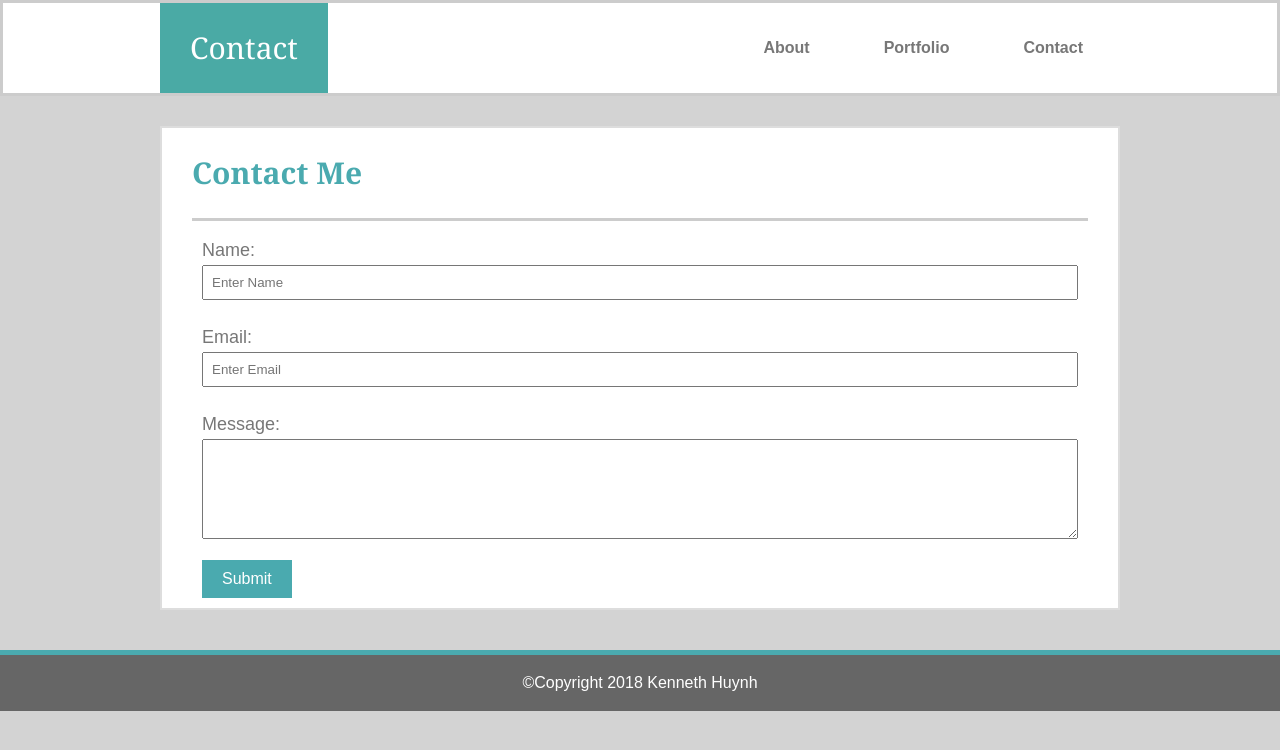
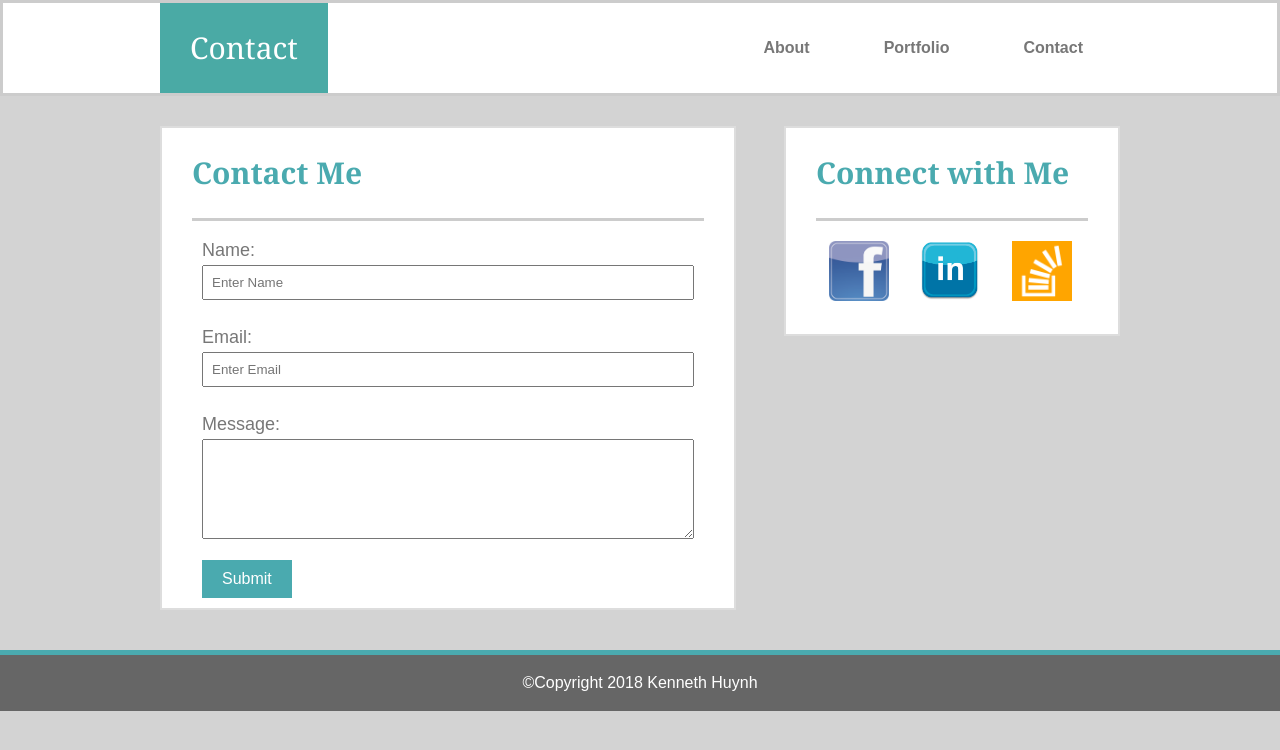
Before and after one commit to zankokou/Basic-Portfolio, a plain HTML site: page contact.html in a window 1280 px wide. Drawn offline with Linux system fonts and the light colour scheme.

Commit message:
finished product

```diff
--- a/assets/css/style.css
+++ b/assets/css/style.css
@@ -69,6 +69,47 @@ li a:hover {
     border: 2px solid #dddddd;
 }
 
+#container{
+    width: 960px;
+    margin: 0 auto;
+
+}
+
+
+.left-wrapper{
+    background: #ffffff;
+    color: #777777;
+    border: 2px solid #dddddd;
+    width: 60%;
+    float: left;
+    margin-bottom: 40px;
+
+}
+
+.right-wrapper{
+    float: right;
+    background: #ffffff;
+    color: #777777;
+    border: 2px solid #dddddd;
+    width: 35%;
+    margin-bottom: 40px;
+
+}
+
+#links img{
+    display: inline-block;
+    width: 60px;
+    height:  60px;
+    margin-bottom: 30px;
+    margin-left: 13px;
+    margin-right: 14px;
+
+
+}
+
+.images{
+    margin: auto;
+}
 section{
     margin: auto 30px;
 }
@@ -114,6 +155,7 @@ button {
     font-size: 16px;
     border: none;
 }
+
 
 
 
@@ -229,6 +271,8 @@ button {
 
 }
 
+
+
 p{
     line-height: 2;
 }
--- a/contact.html
+++ b/contact.html
@@ -23,8 +23,8 @@
     </div>
     </header>
 
-
-    <div class="bot-wrapper">
+    <section id="container">
+        <div class="left-wrapper">
             <section id="contact">
                 <h2>Contact Me</h2>
 
@@ -49,16 +49,39 @@
 
                 </button>
 
+            </form>
 
-        </form>
 
             </section>
 
-        <aside>
+
+        </div>
+
+        <div class="right-wrapper">
+            <section id="contact">
+                <h2>Connect with Me</h2>
+                <div id="links">
+
+                        <a href="https://www.facebook.com/" target= blank_>
+                                <img src="assets\images\fb.png"/></a>
+
+                        <a href="https://www.linkedin.com/" target= blank_>
+                                <img src="assets\images\Linked.jpg"/></a>
 
 
-        </aside>
+                        <a href="https://stackoverflow.com/" target= blank_>
+                                <img src="assets\images\stackoverflow.png"/></a>
+
+
                 </div>
+
+
+            </section>
+
+
+        </div>
+
+    </section>
 
     <footer>
         &copy;Copyright 2018 Kenneth Huynh
```
Also changed, not shown: assets/images/linked.jpg (renamed from assets/images/LinkedIn-emblem.jpg). Lines whose indentation alone changed are shown as unchanged.
